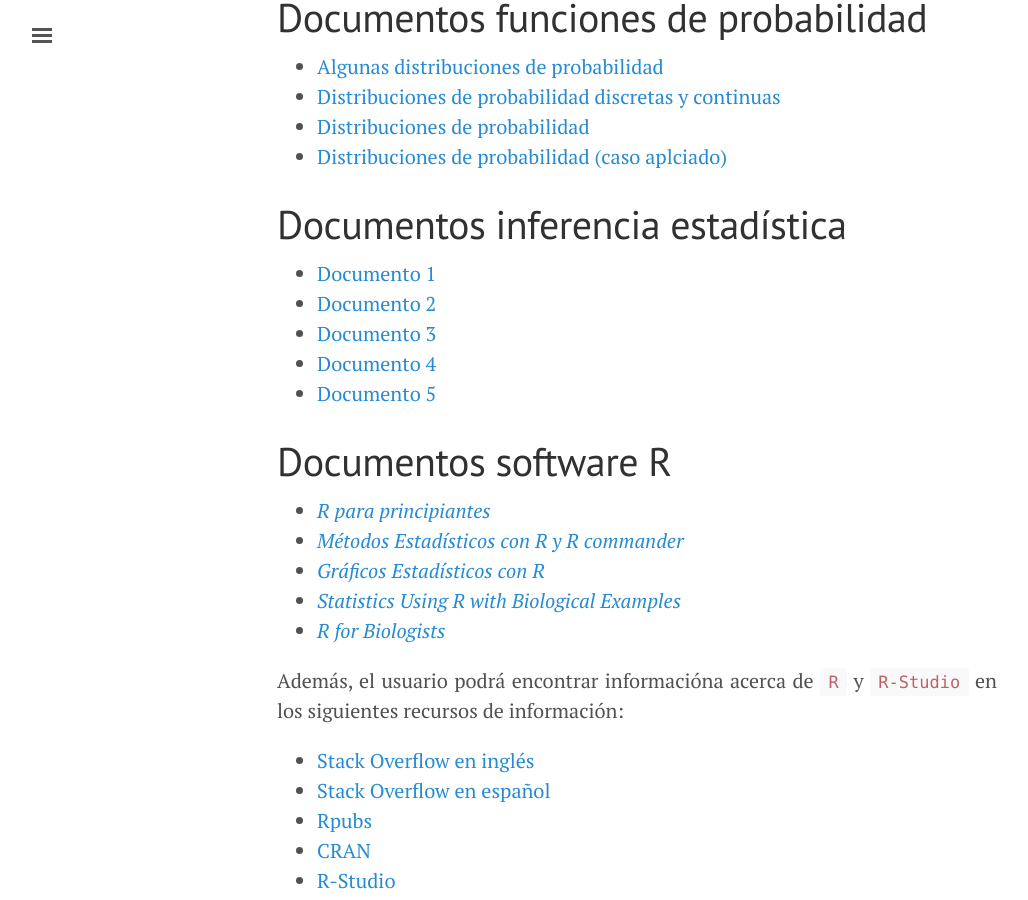
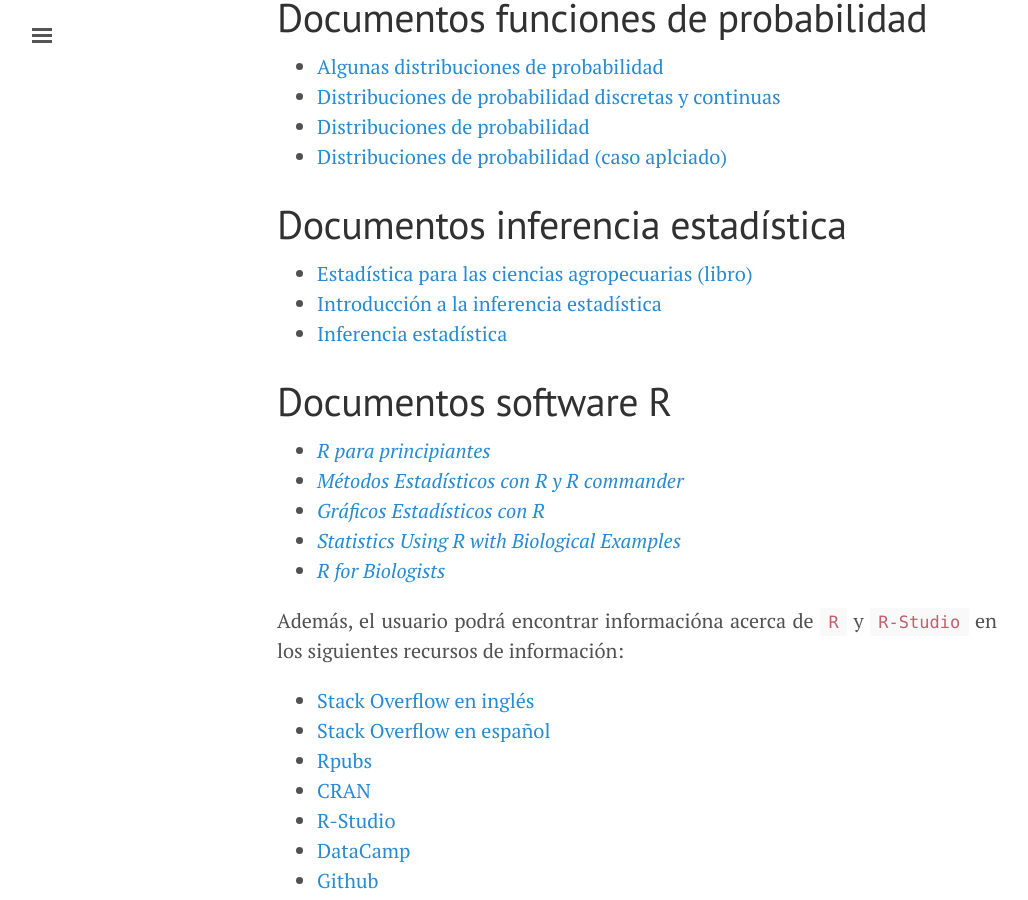
Before and after one commit to Ale-j/bioestadistica.github.io, a Jekyll site: the page built from Documentos.md, in a window 1280 px wide and 900 px high, scrolled down 907 px. Shown: the whole window, without its empty margins (3-1031 px from the left). Built offline with Jekyll 4.4.1, drawn with Linux system fonts in a browser that asks for light colours.

Commit message:
Update Documentos.md

```diff
--- a/Documentos.md
+++ b/Documentos.md
@@ -35,11 +35,9 @@ En esta sección el usuario podrá encontrar material bibliogŕafico de apoyo pa
 
 # Documentos inferencia estadística
 
-- [Documento 1](/Literatura/)
-- [Documento 2](/Literatura/)
-- [Documento 3](/Literatura/)
-- [Documento 4](/Literatura/)
-- [Documento 5](/Literatura/)
+- [Estadística para las ciencias agropecuarias (libro)](http://aulavirtual.agro.unlp.edu.ar/pluginfile.php/2968/mod_resource/content/0/Estadistica_para_las_Ciencias_Agropecuarias_-_Di_Rienzo.pdf)
+- [Introducción a la inferencia estadística](http://biplot.usal.es/problemas/confianza/INFERENCIA.pdf)
+- [Inferencia estadística](http://sauce.pntic.mec.es/~jpeo0002/Archivos/PDF/T04.pdf)
 
 # Documentos software R
 
```
